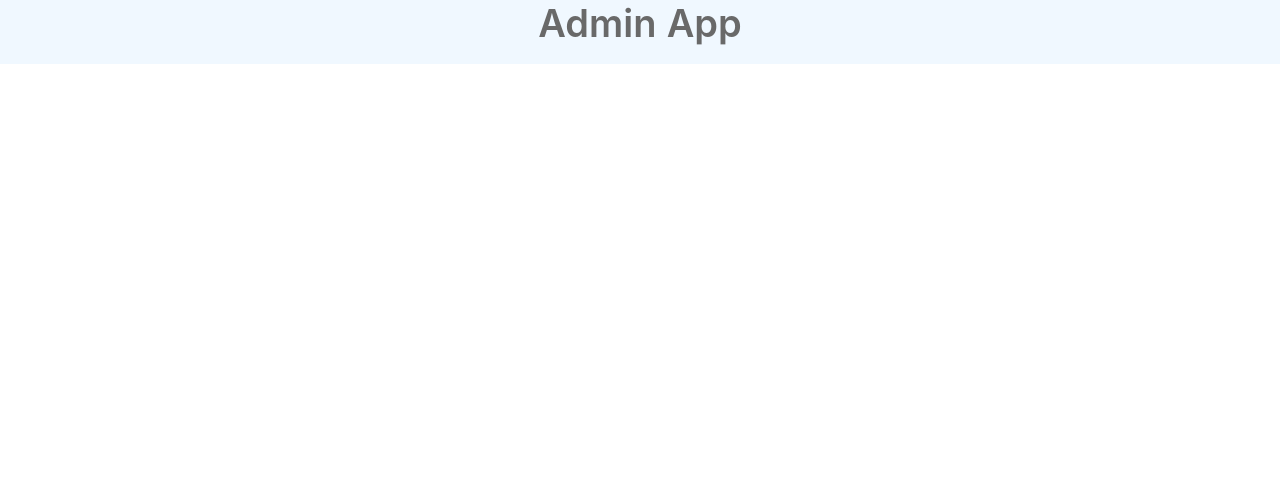
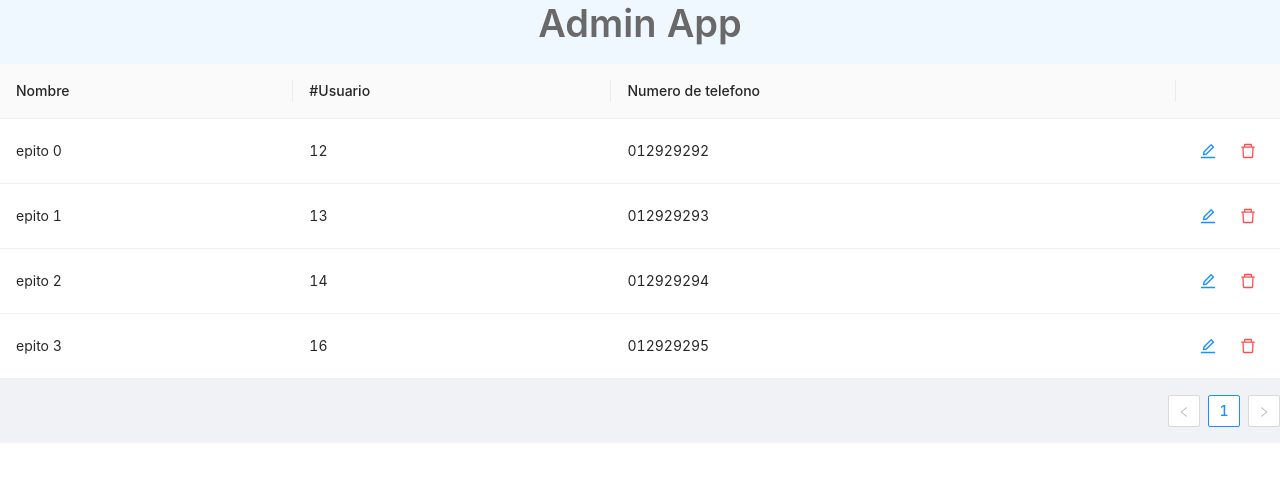
Before and after one commit to AlanEzequielA/admin-ex, a Next.js app: page / in a window 1280 px wide. Shown: the top 482 px of the page. Built offline with nearby package versions, Linux system fonts and the light colour scheme.

Commit message:
[UserTable] Create users table with mock data

```diff
--- a/components/index.js
+++ b/components/index.js
@@ -1 +1,2 @@
 export { Layout } from "./layout"
+export { UsersContent } from "./users"
--- /dev/null
+++ b/components/users/index.js
@@ -0,0 +1,23 @@
+import { UsersTable } from "./table";
+ const MOCK_USERS = [
+   {name:"epito 0", id:12, contact:"012929292"},
+   {name:"epito 1", id:13, contact:"012929293"},
+   {name:"epito 2", id:14, contact:"012929294"},
+   {name:"epito 3", id:16, contact:"012929295"},
+ ]
+export const UsersContent = () => {
+  const handleDeleteUser = () => {
+    console.log("delete")
+  }
+
+  const handleEdit = () => {
+    console.log("edit")
+  }
+
+  return (
+    <UsersTable
+      data={MOCK_USERS}
+      handleEdit={handleEdit}
+      handleDeleteUser={handleDeleteUser} />
+  )
+}
--- /dev/null
+++ b/components/users/table/index.js
@@ -0,0 +1,25 @@
+import { Button, Space, Table } from "antd";
+import { EditOutlined, DeleteOutlined } from "@ant-design/icons"
+
+export const UsersTable = ({ data, handleEdit, handleDeleteUser }) => (
+  <Table dataSource={data} rowKey={row => row.id}>
+    <Table.Column title="Nombre" dataIndex="name"/>
+    <Table.Column title="#Usuario" dataIndex="id"/>
+    <Table.Column title="Numero de telefono" dataIndex="contact"/>
+    <Table.Column
+      width={50}
+      render={ row => (
+        <Space direction="horizontal">
+          <Button
+            type="link"
+            icon={<EditOutlined />}
+            onClick={() => handleEdit(row)} />
+          <Button
+            danger
+            type="link"
+            icon={<DeleteOutlined />}
+            onClick={() => handleDeleteUser(row)} />
+        </Space>
+      )} />
+  </Table>
+)
--- a/pages/index.js
+++ b/pages/index.js
@@ -1,8 +1,9 @@
-import { Layout } from "../components"
+import { Layout, UsersContent } from "../components"
 
 export default function Home() {
   return (
     <Layout>
+      <UsersContent />
     </Layout>
   )
 }
```
